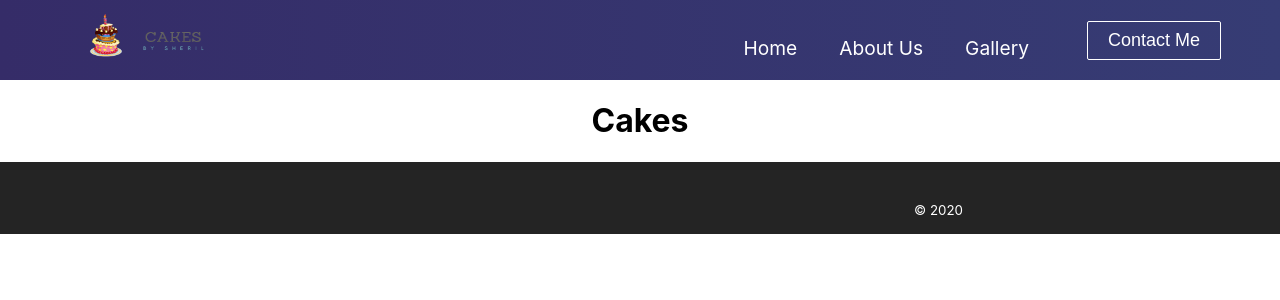
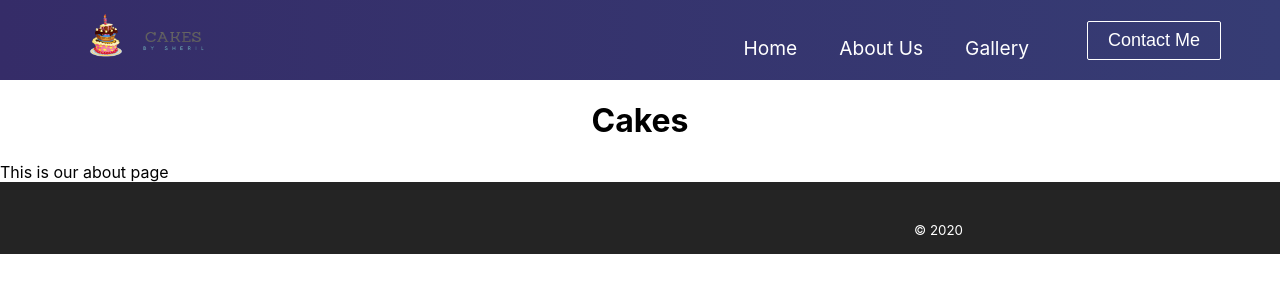
Before and after one commit to dakiddj25/SherilsBakery, a React (Create React App) app: page /AboutUs in a window 1280 px wide. Shown: the top 300 px of the page. Built offline with nearby package versions, Linux system fonts and the light colour scheme.

Commit message:
branch created

```diff
--- a/src/components/pages/AboutUs.js
+++ b/src/components/pages/AboutUs.js
@@ -8,7 +8,7 @@ import Footer from '../Footer'
 <>
   <h1 className='AboutMe'>Cakes</h1>
     <div className ='page'>
-
+      This is our about page
     </div>
 
     <Footer/>
```
